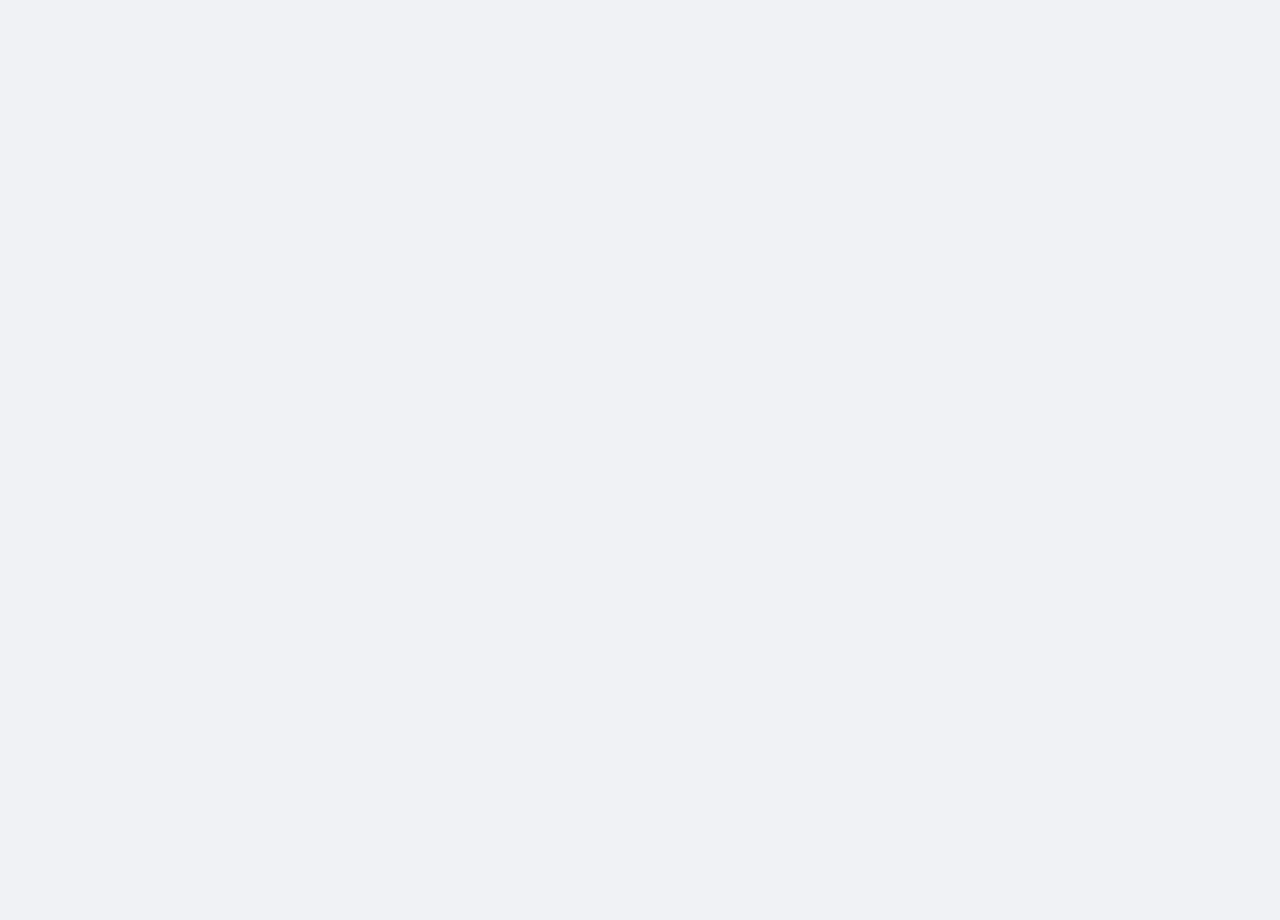
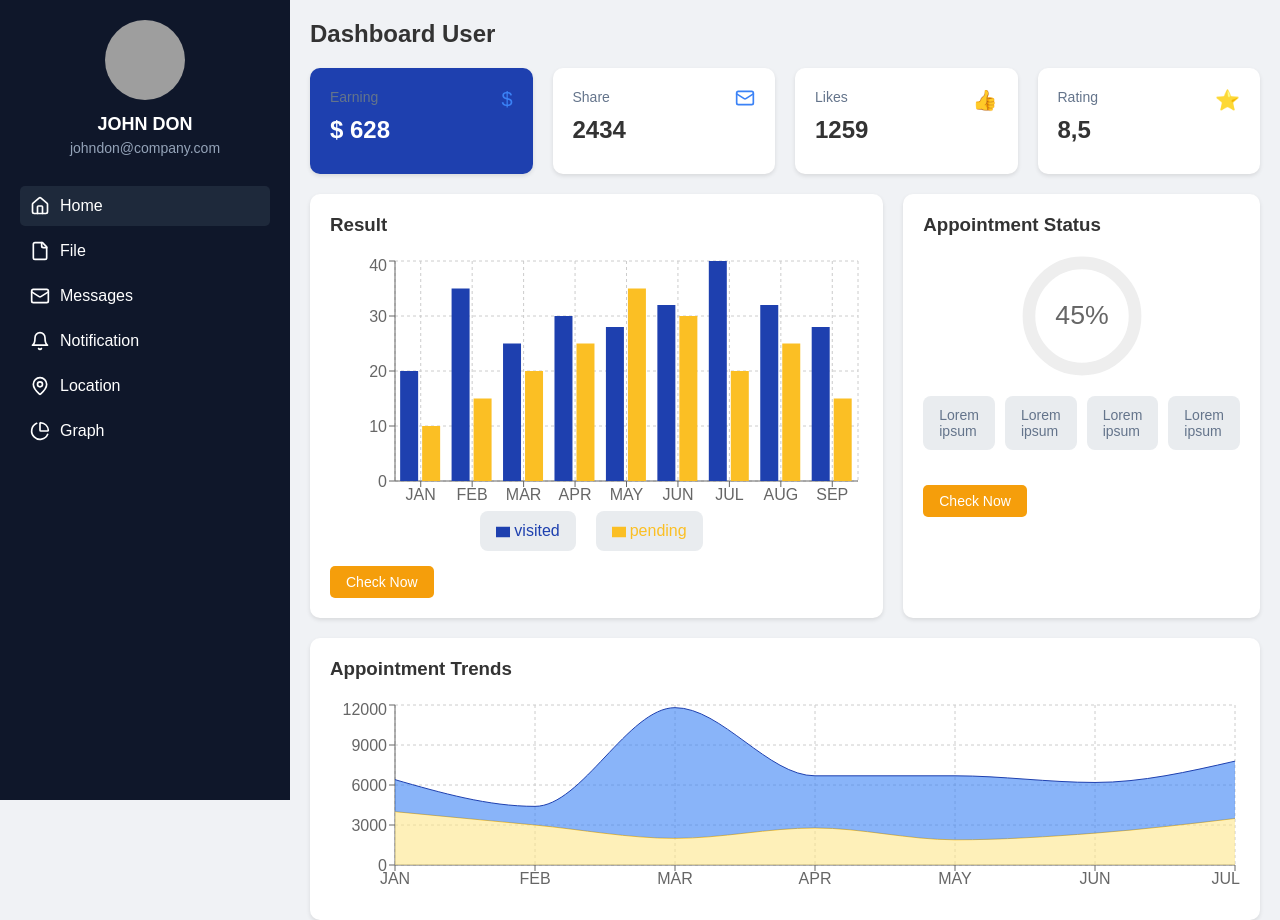
Before and after one commit to hassaan871/smarthealthpro-web, a React (Create React App) app: page /doctordashboard in a window 1280 px wide. Before the commit this address had no page. Before the commit the page ends 800 px from the top, so only its background shows below. Built offline with nearby package versions, Linux system fonts and the light colour scheme; grey boxes are pictures that could not be loaded.

Commit message:
doctorDashboard updated recharts and lucide-react added

```diff
--- a/package.json
+++ b/package.json
@@ -7,10 +7,12 @@
     "@testing-library/react": "^13.4.0",
     "@testing-library/user-event": "^13.5.0",
     "axios": "^1.7.7",
+    "lucide-react": "^0.438.0",
     "react": "^18.2.0",
     "react-dom": "^18.2.0",
     "react-router-dom": "^6.26.1",
     "react-scripts": "5.0.1",
+    "recharts": "^2.12.7",
     "web-vitals": "^2.1.4"
   },
   "scripts": {
--- a/src/App.js
+++ b/src/App.js
@@ -20,7 +20,7 @@ function App() {
         <Route path="/login" element={<Login />} />
         <Route path="/signup" element={<SignUp />} />
         <Route path="/profile-completion" element={<UserProfileCompletion />} />
-        <Route path="/dashboard" element={<DoctorDashboard />} />
+        <Route path="/doctordashboard" element={<DoctorDashboard />} />
         <Route path="/doctorchat" element={<DoctorChat/>} />
         <Route path="/doctorchatwithpatientdetail" element={<DoctorChatWithPatientDetails/>} />
         <Route path="/doctordetailedit" element={<DoctorDetailEdit/>} />
--- a/src/components/authentication/login/Login.css
+++ b/src/components/authentication/login/Login.css
@@ -15,7 +15,7 @@ body {
   width: 80%;
   max-width: 1200px;
   height: 80%;
-  background-color: #fff;  /* White background */
+  background-color: #fff;   /* White background */
   border-radius: 10px;
   box-shadow: 0 0 15px rgba(0, 0, 0, 0.1);
   margin: 0 auto;  /* Center the wrapper */
--- a/src/components/doctor/DoctorDashboard/DoctorDashboard.css
+++ b/src/components/doctor/DoctorDashboard/DoctorDashboard.css
@@ -1,91 +1,236 @@
-/* DoctorDashboard.css */
-
 .dashboard-container {
-    max-width: 800px;
-    margin: 50px auto;
-    padding: 20px;
-    border: 1px solid #ddd;
-    border-radius: 10px;
-    box-shadow: 0 0 10px rgba(0, 0, 0, 0.1);
-    background-color: #f4f4f4;
+  display: flex;
+  min-height: 100vh;
+  background-color: #f0f2f5;
+  font-family: Arial, sans-serif;
 }
 
-  .dashboard-title {
-    text-align: center;
-    margin-bottom: 30px;
-    font-size: 32px;
-    color: #333;
+.sidebar {
+  width: 250px;
+  background-color: #0f172a;
+  color: white;
+  padding: 20px;
 }
 
-  .section {
+.profile {
+  text-align: center;
   margin-bottom: 30px;
 }
 
-  .section-title {
-    font-size: 24px;
-    color: #007bff;
-    margin-bottom: 15px;
+.profile-picture {
+  width: 80px;
+  height: 80px;
+  border-radius: 50%;
+  margin-bottom: 10px;
 }
 
-  .appointment-list,
-  .client-list,
-  .request-list {
-    list-style-type: none;
-    padding: 0;
+.profile h2 {
+  margin: 0;
+  font-size: 18px;
 }
 
-  .appointment-item,
-  .client-item,
-  .request-item {
+.profile p {
+  margin: 5px 0;
+  font-size: 14px;
+  color: #94a3b8;
+}
+
+.sidebar nav {
+  display: flex;
+  flex-direction: column;
+}
+
+.sidebar nav a {
+  color: white;
+  text-decoration: none;
+  padding: 10px;
+  display: flex;
+  align-items: center;
+  margin-bottom: 5px;
+}
+
+.sidebar nav a svg {
+  margin-right: 10px;
+}
+
+.sidebar nav a.active, .sidebar nav a:hover {
+  background-color: #1e293b;
+  border-radius: 5px;
+}
+
+.main-content {
+  flex: 1;
+  padding: 20px;
+}
+
+header {
   display: flex;
   justify-content: space-between;
   align-items: center;
-    padding: 10px;
-    margin-bottom: 10px;
-    border: 1px solid #ddd;
-    border-radius: 5px;
-    background-color: #fff;
+  margin-bottom: 20px;
 }
 
-  .appointment-client,
-  .client-name,
-  .request-client {
-    font-weight: bold;
-    color: #333;
+header h1 {
+  margin: 0;
+  font-size: 24px;
 }
 
-  .appointment-date,
-  .appointment-time,
-  .client-contact,
-  .request-date,
-  .request-time {
-    color: #555;
-  }
-
-  .accept-button,
-  .decline-button {
-    padding: 5px 10px;
-    font-size: 14px;
+.menu-toggle {
+  display: none;
+  background: none;
   border: none;
-    border-radius: 5px;
+  font-size: 24px;
   cursor: pointer;
 }
 
-  .accept-button {
-    background-color: #28a745;
-    color: white;
-    margin-right: 5px;
+.stats-row {
+  display: grid;
+  grid-template-columns: repeat(4, 1fr);
+  gap: 20px;
+  margin-bottom: 20px;
 }
 
-  .decline-button {
-    background-color: #dc3545;
+.stat-card {
+  background-color: white;
+  padding: 20px;
+  border-radius: 10px;
+  box-shadow: 0 2px 4px rgba(0, 0, 0, 0.1);
+  position: relative;
+}
+
+.stat-card.primary {
+  background-color: #1e40af;
   color: white;
 }
 
-  .accept-button:hover {
-    background-color: #218838;
+.stat-card span {
+  font-size: 14px;
+  color: #64748b;
 }
 
-  .decline-button:hover {
-    background-color: #c82333;
+.stat-card h3 {
+  font-size: 24px;
+  margin: 10px 0;
 }
+
+.stat-card .icon {
+  position: absolute;
+  top: 20px;
+  right: 20px;
+  font-size: 20px;
+  color: #3b82f6;
+}
+
+.charts-row {
+  display: grid;
+  grid-template-columns: 2fr 1fr;
+  gap: 20px;
+  margin-bottom: 20px;
+}
+
+.chart-card {
+  background-color: white;
+  padding: 20px;
+  border-radius: 10px;
+  box-shadow: 0 2px 4px rgba(0, 0, 0, 0.1);
+}
+
+.chart-card h3 {
+  margin-top: 0;
+  margin-bottom: 20px;
+}
+
+.donut-chart {
+  width: 150px;
+  margin: 0 auto;
+}
+
+.circular-chart {
+  display: block;
+  margin: 10px auto;
+  max-width: 80%;
+  max-height: 250px;
+}
+
+.circle-bg {
+  fill: none;
+  stroke: #eee;
+  stroke-width: 3.8;
+}
+
+.circle {
+  fill: none;
+  stroke-width: 2.8;
+  stroke-linecap: round;
+  animation: progress 1s ease-out forwards;
+}
+
+@keyframes progress {
+  0% {
+    stroke-dasharray: 0 100;
+  }
+}
+
+.percentage {
+  fill: #666;
+  font-family: sans-serif;
+  font-size: 0.5em;
+  text-anchor: middle;
+}
+
+.legend {
+  list-style-type: none;
+  padding: 0;
+  margin: 20px 0;
+}
+
+.legend li {
+  margin-bottom: 5px;
+  font-size: 14px;
+  color: #64748b;
+}
+
+.check-now {
+  background-color: #f59e0b;
+  color: white;
+  border: none;
+  padding: 8px 16px;
+  border-radius: 5px;
+  cursor: pointer;
+  font-size: 14px;
+}
+
+.appointment-trends {
+  background-color: white;
+  padding: 20px;
+  border-radius: 10px;
+  box-shadow: 0 2px 4px rgba(0, 0, 0, 0.1);
+}
+
+.appointment-trends h3 {
+  margin-top: 0;
+  margin-bottom: 20px;
+}
+
+@media (max-width: 1024px) {
+  .dashboard-container {
+    flex-direction: column;
+  }
+
+  .sidebar {
+    width: 100%;
+    order: 2;
+  }
+
+  .main-content {
+    order: 1;
+  }
+
+  .menu-toggle {
+    display: block;
+  }
+
+  .stats-row, .charts-row {
+    grid-template-columns: 1fr;
+  }
+}
--- a/src/components/doctor/DoctorDashboard/DoctorDashboard.js
+++ b/src/components/doctor/DoctorDashboard/DoctorDashboard.js
@@ -1,70 +1,132 @@
 import React from 'react';
+import { BarChart, Bar, XAxis, YAxis, CartesianGrid, Tooltip, Legend, ResponsiveContainer, AreaChart, Area } from 'recharts';
+import { Home, File, Mail, Bell, MapPin, PieChart } from 'lucide-react';
 import './DoctorDashboard.css';
 
-function DoctorDashboard() {
-  // Sample data for illustration purposes
-  const upcomingAppointments = [
-    { id: 1, client: 'John Doe', date: '2024-08-21', time: '10:00 AM' },
-    { id: 2, client: 'Jane Smith', date: '2024-08-22', time: '11:00 AM' },
+const DoctorDashboard = () => {
+  const appointments = [
+    { id: 1, client: 'John Doe', date: '2024-08-21', time: '10:00 AM', status: 'Confirmed' },
+    { id: 2, client: 'Jane Smith', date: '2024-08-22', time: '11:00 AM', status: 'Pending' },
   ];
 
-  const clients = [
-    { id: 1, name: 'John Doe', contact: '123-456-7890' },
-    { id: 2, name: 'Jane Smith', contact: '987-654-3210' },
+  const monthlyData = [
+    { name: 'JAN', visited: 20, pending: 10 },
+    { name: 'FEB', visited: 35, pending: 15 },
+    { name: 'MAR', visited: 25, pending: 20 },
+    { name: 'APR', visited: 30, pending: 25 },
+    { name: 'MAY', visited: 28, pending: 35 },
+    { name: 'JUN', visited: 32, pending: 30 },
+    { name: 'JUL', visited: 40, pending: 20 },
+    { name: 'AUG', visited: 32, pending: 25 },
+    { name: 'SEP', visited: 28, pending: 15 },
   ];
 
-  const appointmentRequests = [
-    { id: 1, client: 'Alice Brown', date: '2024-08-23', time: '02:00 PM' },
-    { id: 2, client: 'Bob White', date: '2024-08-24', time: '03:00 PM' },
+  const areaChartData = [
+    { name: 'JAN', uv: 4000, pv: 2400, amt: 2400 },
+    { name: 'FEB', uv: 3000, pv: 1398, amt: 2210 },
+    { name: 'MAR', uv: 2000, pv: 9800, amt: 2290 },
+    { name: 'APR', uv: 2780, pv: 3908, amt: 2000 },
+    { name: 'MAY', uv: 1890, pv: 4800, amt: 2181 },
+    { name: 'JUN', uv: 2390, pv: 3800, amt: 2500 },
+    { name: 'JUL', uv: 3490, pv: 4300, amt: 2100 },
   ];
 
   return (
     <div className="dashboard-container">
-      <h1 className="dashboard-title">Doctor Dashboard</h1>
-
-      <section className="section">
-        <h2 className="section-title">Upcoming Appointments</h2>
-        <ul className="appointment-list">
-          {upcomingAppointments.map((appointment) => (
-            <li key={appointment.id} className="appointment-item">
-              <span className="appointment-client">{appointment.client}</span>
-              <span className="appointment-date">{appointment.date}</span>
-              <span className="appointment-time">{appointment.time}</span>
-            </li>
-          ))}
-        </ul>
-      </section>
-
-      <section className="section">
-        <h2 className="section-title">Clients</h2>
-        <ul className="client-list">
-          {clients.map((client) => (
-            <li key={client.id} className="client-item">
-              <span className="client-name">{client.name}</span>
-              <span className="client-contact">{client.contact}</span>
-            </li>
-          ))}
-        </ul>
-      </section>
-
-      <section className="section">
-        <h2 className="section-title">Appointment Requests</h2>
-        <ul className="request-list">
-          {appointmentRequests.map((request) => (
-            <li key={request.id} className="request-item">
-              <span className="request-client">{request.client}</span>
-              <span className="request-date">{request.date}</span>
-              <span className="request-time">{request.time}</span>
-              <button className="accept-button">Accept</button>
-              <button className="decline-button">Decline</button>
-            </li>
-          ))}
-        </ul>
-      </section>
-
-      {/* Additional sections can be added as needed */}
+      <div className="sidebar">
+        <div className="profile">
+          <img src="/api/placeholder/100/100" alt="Doctor" className="profile-picture" />
+          <h2>JOHN DON</h2>
+          <p>johndon@company.com</p>
+        </div>
+        <nav>
+          <a href="#" className="active"><Home size={20} /> Home</a>
+          <a href="#"><File size={20} /> File</a>
+          <a href="#"><Mail size={20} /> Messages</a>
+          <a href="#"><Bell size={20} /> Notification</a>
+          <a href="#"><MapPin size={20} /> Location</a>
+          <a href="#"><PieChart size={20} /> Graph</a>
+        </nav>
+      </div>
+      <div className="main-content">
+        <header>
+          <h1>Dashboard User</h1>
+          <button className="menu-toggle">☰</button>
+        </header>
+        <div className="stats-row">
+          <div className="stat-card primary">
+            <span>Earning</span>
+            <h3>$ 628</h3>
+            <span className="icon">$</span>
+          </div>
+          <div className="stat-card">
+            <span>Share</span>
+            <h3>2434</h3>
+            <span className="icon">
+              <Mail size={20} />
+            </span>
+          </div>
+          <div className="stat-card">
+            <span>Likes</span>
+            <h3>1259</h3>
+            <span className="icon">👍</span>
+          </div>
+          <div className="stat-card">
+            <span>Rating</span>
+            <h3>8,5</h3>
+            <span className="icon">⭐</span>
+          </div>
+        </div>
+        <div className="charts-row">
+          <div className="chart-card large">
+            <h3>Result</h3>
+            <ResponsiveContainer width="100%" height={300}>
+              <BarChart data={monthlyData}>
+                <CartesianGrid strokeDasharray="3 3" />
+                <XAxis dataKey="name" />
+                <YAxis />
+                <Tooltip />
+                <Legend />
+                <Bar dataKey="visited" fill="#1e40af" />
+                <Bar dataKey="pending" fill="#fbbf24" />
+              </BarChart>
+            </ResponsiveContainer>
+            <button className="check-now">Check Now</button>
+          </div>
+          <div className="chart-card">
+            <h3>Appointment Status</h3>
+            <div className="donut-chart">
+              <svg viewBox="0 0 36 36" className="circular-chart">
+                <path className="circle-bg" d="M18 2.0845 a 15.9155 15.9155 0 0 1 0 31.831 a 15.9155 15.9155 0 0 1 0 -31.831" />
+                <path className="circle" strokeDasharray="75, 100" d="M18 2.0845 a 15.9155 15.9155 0 0 1 0 31.831 a 15.9155 15.9155 0 0 1 0 -31.831" />
+                <text x="18" y="20.35" className="percentage">45%</text>
+              </svg>
+            </div>
+            <ul className="legend">
+              <li>Lorem ipsum</li>
+              <li>Lorem ipsum</li>
+              <li>Lorem ipsum</li>
+              <li>Lorem ipsum</li>
+            </ul>
+            <button className="check-now">Check Now</button>
+          </div>
+        </div>
+        <div className="appointment-trends">
+          <h3>Appointment Trends</h3>
+          <ResponsiveContainer width="100%" height={200}>
+            <AreaChart data={areaChartData}>
+              <CartesianGrid strokeDasharray="3 3" />
+              <XAxis dataKey="name" />
+              <YAxis />
+              <Tooltip />
+              <Area type="monotone" dataKey="uv" stackId="1" stroke="#fbbf24" fill="#fde68a" />
+              <Area type="monotone" dataKey="pv" stackId="1" stroke="#1e40af" fill="#3b82f6" />
+            </AreaChart>
+          </ResponsiveContainer>
+        </div>
+      </div>
     </div>
   );
-}
+};
 
 export default DoctorDashboard;
```
Also changed, not shown: 1 other file (tests, documents, lock files or other folders). Lines whose indentation alone changed are shown as unchanged.
